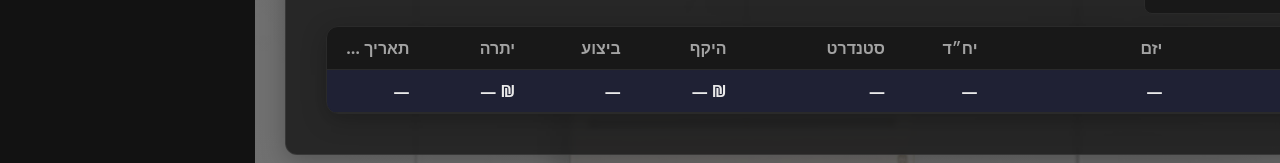
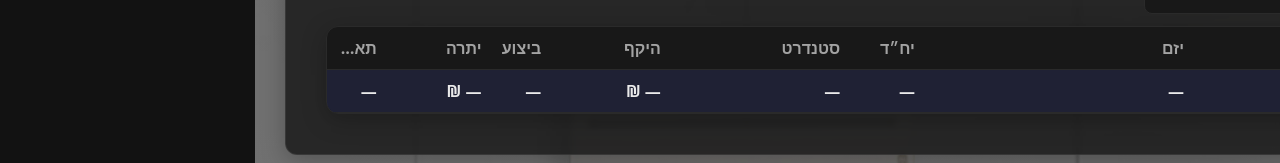
Before and after one commit to SamalArba/project-tracker, a React (Vite) app in the folder client/: page /list/signed in a window 1280 px wide. Shown: the part 392-555 px from the top of the page. Built offline with nearby package versions, Linux system fonts and the light colour scheme; no server answers; sample sign-in values are in the browser's storage.

Commit message:
refactor: adjust table column widths for better alignment and readability; update currency formatting to display ILS symbol on the right

```diff
--- a/client/src/index.css
+++ b/client/src/index.css
@@ -504,22 +504,22 @@ body::before {
 /* Optimized column widths for better balance */
 .table th:nth-child(1),
 .table td:nth-child(1) {
-  /* Project name column - controlled width */
-  width: 14%;
+  /* Project name column - same width as developer */
+  width: 18%;
   min-width: 120px;
 }
 
 .table th:nth-child(2),
 .table td:nth-child(2) {
-  /* Developer column - controlled width */
-  width: 12%;
+  /* Developer column - same width as project name */
+  width: 18%;
   min-width: 100px;
 }
 
 .table th:nth-child(3),
 .table td:nth-child(3) {
   /* Units column - compact for numbers */
-  width: 7%;
+  width: 6%;
   min-width: 70px;
 }
 
@@ -533,39 +533,46 @@ body::before {
 .table th:nth-child(5),
 .table td:nth-child(5) {
   /* Last task column - more space for task descriptions */
-  width: 20%;
+  width: 14%;
   min-width: 180px;
 }
 
 .table th:nth-child(6),
 .table td:nth-child(6) {
   /* Handler name column - compact for names */
-  width: 10%;
+  width: 8%;
   min-width: 100px;
 }
 
 .table th:nth-child(7),
 .table td:nth-child(7) {
   /* Date column - compact for dates */
-  width: 10%;
+  width: 9%;
   min-width: 110px;
 }
 
 /* Signed table specific column widths (different structure than Negotiation) */
 /* Columns in Signed: Project, Developer, Units, Standard, Scope, Execution, Remaining, Date */
 
-/* Project name column - give it more space */
+/* Project name column - same width as developer */
 .table-signed th:nth-child(1),
 .table-signed td:nth-child(1) {
-  width: 22% !important;
+  width: 18% !important;
   min-width: 170px !important;
 }
 
-/* Developer column - give it a bit more space */
+/* Developer column - same width as name */
 .table-signed th:nth-child(2),
 .table-signed td:nth-child(2) {
-  width: 14% !important;
+  width: 18% !important;
   min-width: 110px !important;
+}
+
+/* Units column - take a bit of space away */
+.table-signed th:nth-child(3),
+.table-signed td:nth-child(3) {
+  width: 5% !important;
+  min-width: 70px !important;
 }
 
 /* Override for columns 4, 5, and 8 in signed table */
@@ -588,15 +595,21 @@ body::before {
 .table-signed th:nth-child(7),
 .table-signed td:nth-child(7) {
   /* Execution & Remaining columns - numeric and compact */
-  width: 8% !important;
+  width: 4% !important;
   min-width: 80px !important;
+}
+
+.table-signed th:nth-child(7),
+.table-signed td:nth-child(7) {
+  /* Remaining column - give it a bit more width */
+  width: 7% !important;
 }
 
 .table-signed th:nth-child(8),
 .table-signed td:nth-child(8) {
   /* Date column - compact, dates don't need much space */
-  width: 7% !important;
-  min-width: 90px !important;
+  width: 4% !important;
+  min-width: 70px !important;
 }
 
 /* Show full text on hover with tooltip effect */
@@ -777,19 +790,36 @@ body::before {
 /* Columns (with showNameDeveloper): 1=Name, 2=Developer, 3=Units, 4=Scope, 5=CreatedAt */
 .table-archive th:nth-child(1),
 .table-archive td:nth-child(1) {
-  width: 32% !important;
+  /* Name - same width as developer */
+  width: 28% !important;
   min-width: 200px !important;
 }
 
 .table-archive th:nth-child(2),
-.table-archive td:nth-child(2),
+.table-archive td:nth-child(2) {
+  /* Developer - same width as name, wider than before */
+  width: 28% !important;
+  min-width: 140px !important;
+}
+
 .table-archive th:nth-child(3),
-.table-archive td:nth-child(3),
+.table-archive td:nth-child(3) {
+  /* Units - take some width away */
+  width: 10% !important;
+  min-width: 70px !important;
+}
+
 .table-archive th:nth-child(4),
-.table-archive td:nth-child(4),
+.table-archive td:nth-child(4) {
+  /* Scope - keep moderate width */
+  width: 18% !important;
+  min-width: 90px !important;
+}
+
 .table-archive th:nth-child(5),
 .table-archive td:nth-child(5) {
-  width: 17% !important;
+  /* Date - slightly narrower to give room to name/developer */
+  width: 16% !important;
   min-width: 90px !important;
 }
 
--- a/client/src/pages/Signed.tsx
+++ b/client/src/pages/Signed.tsx
@@ -105,14 +105,15 @@ export default function Signed() {
   const totalRemaining = sumNumeric(sorted.map(r => r.remaining))
   const totalUnits = sorted.reduce((acc, r) => acc + (r.units ?? 0), 0)
 
+  // Format amounts with ILS symbol on the *right* side (e.g. "1,000 ₪")
   const formatAmount = (n: number) =>
-    n > 0 ? `₪ ${n.toLocaleString('he-IL')}` : '—'
+    n > 0 ? `${n.toLocaleString('he-IL')} ₪` : '—'
 
   const formatCurrencyCell = (v: string | null) => {
     if (v == null || v === '') return '—'
     const n = Number(String(v).replace(/[^0-9.-]/g, ''))
-    if (!Number.isFinite(n) || n === 0) return `₪ ${v}`
-    return `₪ ${n.toLocaleString('he-IL')}`
+    if (!Number.isFinite(n) || n === 0) return `${v} ₪`
+    return `${n.toLocaleString('he-IL')} ₪`
   }
 
   const rowsWithTotal: Row[] = [
@@ -218,7 +219,7 @@ export default function Signed() {
           },
           {
             key: 'startDate',
-            label: 'תאריך התחלה',
+            label: 'תאריך',
             render: r => fmtDate(r.startDate)
           },
         ]}
```
